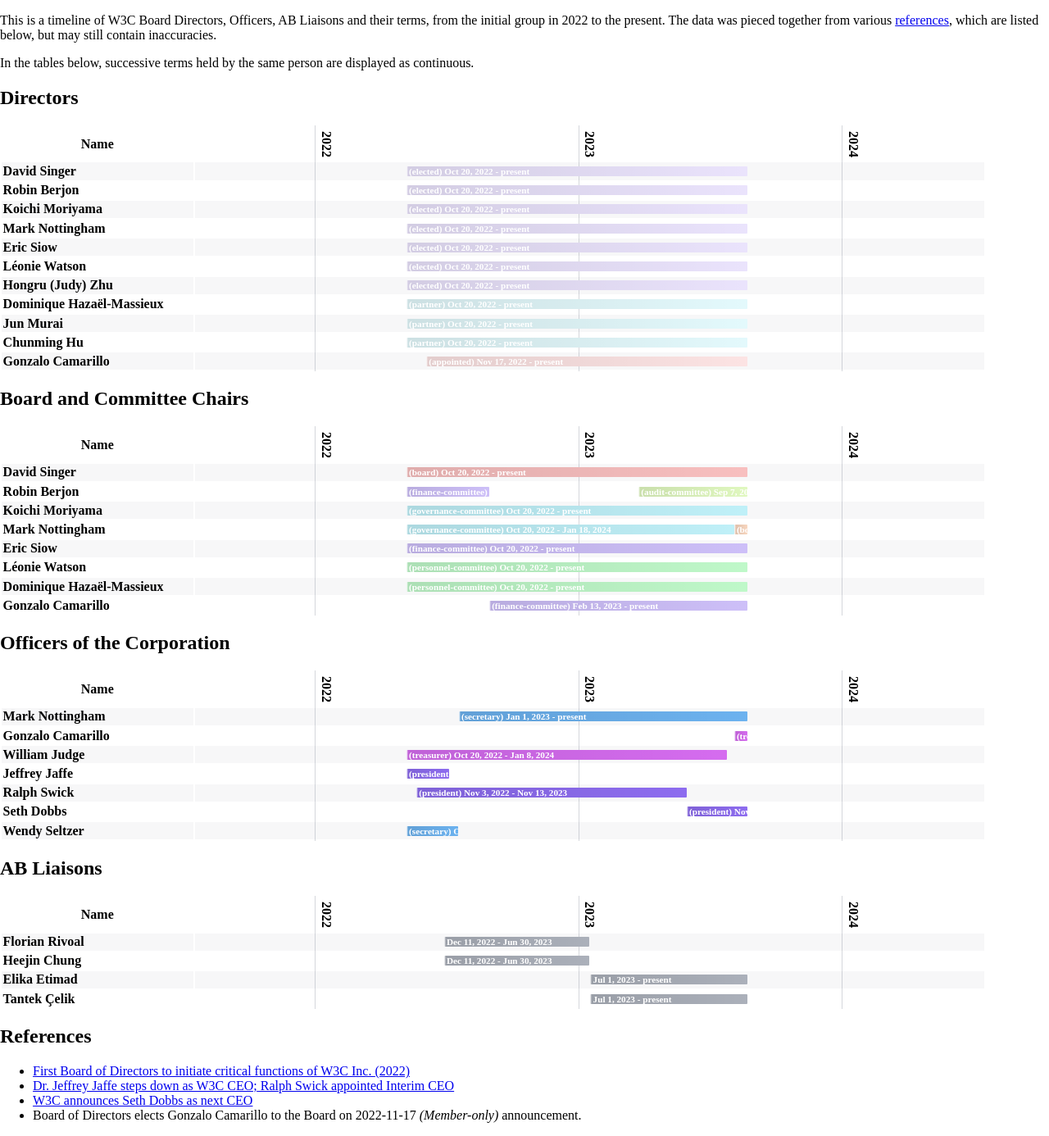
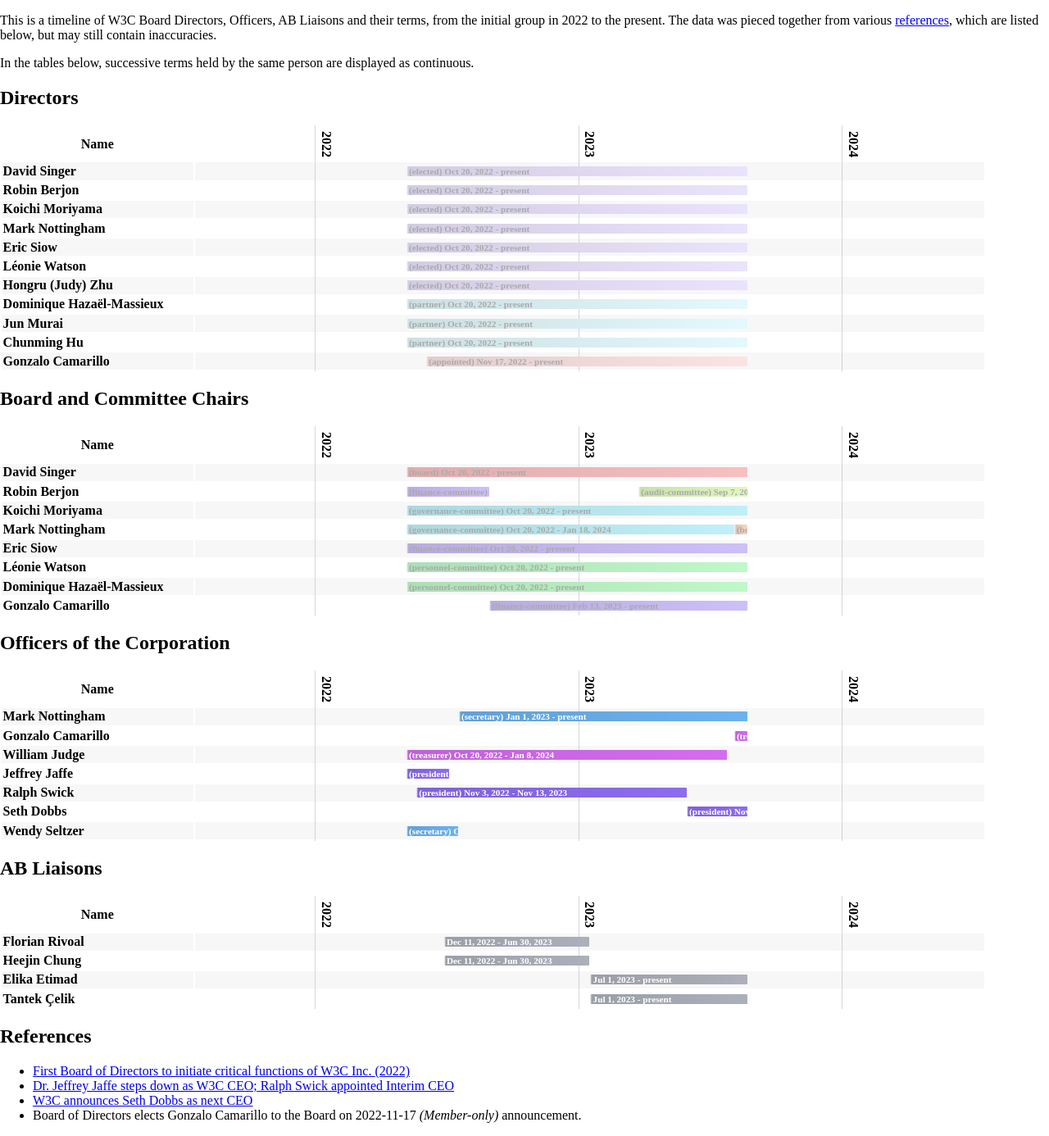
Before and after one commit to ianbjacobs/history-test-202402, a Jekyll site: the page built from history/index.md, in a window 1280 px wide. Shown: the whole page at 82% size. Built offline with Jekyll 4.4.1, drawn with Linux system fonts in a browser that asks for light colours.

Commit message:
darker color

```diff
--- a/assets/css/members.css
+++ b/assets/css/members.css
@@ -97,40 +97,49 @@
 /* Directors */
 
 .term.appointed {
+    color: #aaa;
     background-color: hsl(0, 80%, 94%);
 }
 
 .term.elected {
+    color: #aaa;
     background-color: hsl(255, 80%, 94%);
 }
 
 .term.partner {
+    color: #aaa;
     background-color: hsl(188, 80%, 94%);
 }
 
 /* Chairs */
 
 .term.board {
+    color: #aaa;
     background-color: hsl(0, 80%, 86%);
 }
 
 .term.finance-committee {
+    color: #aaa;
     background-color: hsl(255, 80%, 86%);
 }
 
 .term.governance-committee {
+    color: #aaa;
     background-color: hsl(188, 80%, 86%);
 }
 
 .term.personnel-committee {
+    color: #aaa;
     background-color: hsl(131, 80%, 86%);
 }
 
 .term.audit-committee {
+        color: #aaa;
     background-color: hsl(85, 80%, 86%);
 }
 
 .term.board-development-committee {
+    color: #aaa;
     background-color: hsl(24, 80%, 86%);
 }
 
```
